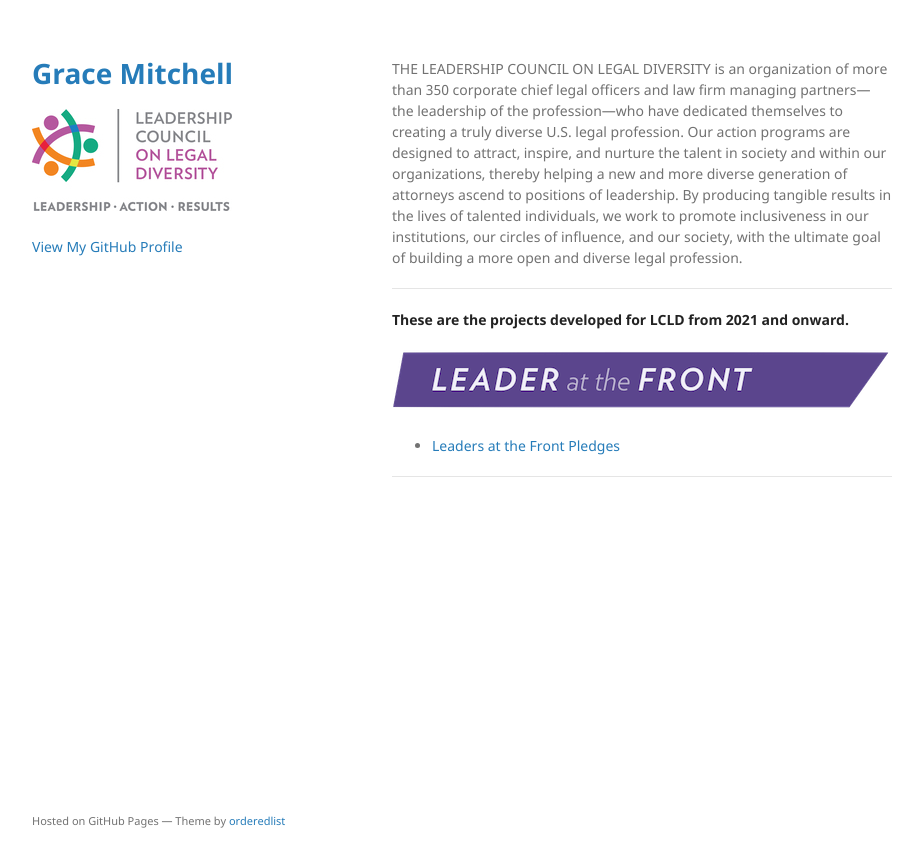
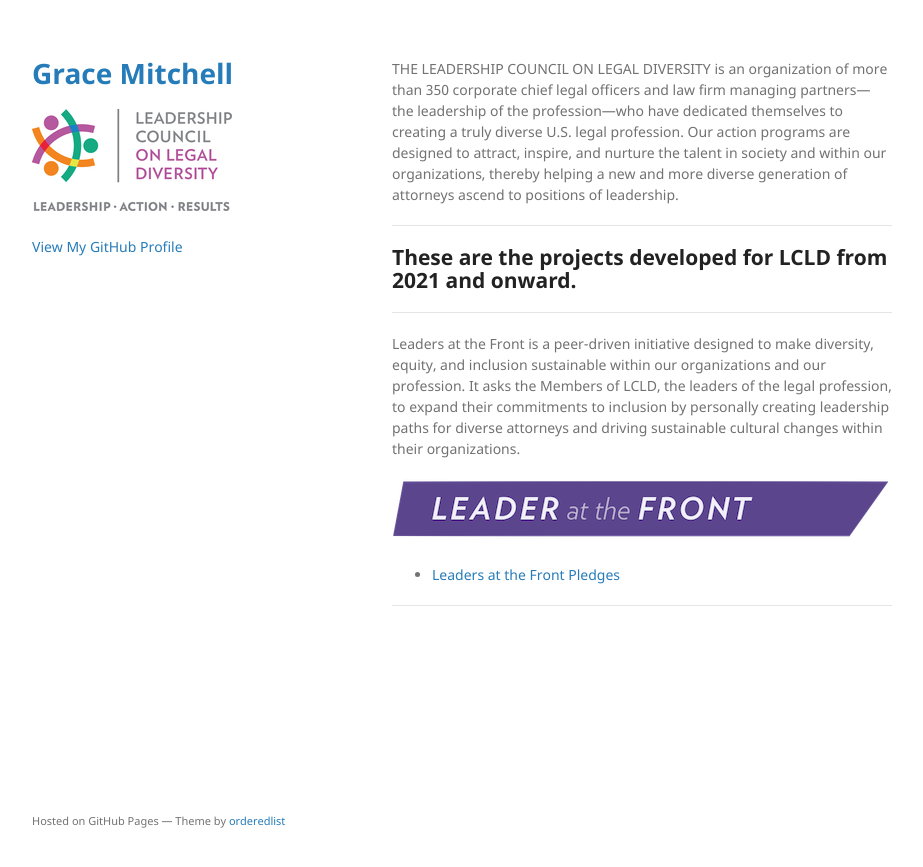
Before and after one commit to gymitchell95/gymitchell95.github.io, a Jekyll site: the page built from index.md, in a window 1280 px wide. Shown: the top 867 px of the page, without its empty margins (178-1101 px from the left). Built offline with Jekyll 4.4.1, drawn with Linux system fonts in a browser that asks for light colours; our own code applies the rules of GitHub Pages for plain Markdown files; the repository's description, which GitHub fills in, is left out.

Commit message:
Update index.md

```diff
--- a/index.md
+++ b/index.md
@@ -2,12 +2,17 @@
 title: Projects of Grace Mitchell
 ---
 
-THE LEADERSHIP COUNCIL ON LEGAL DIVERSITY is an organization of more than 350 corporate chief legal officers and law firm managing partners—the leadership of the profession—who have dedicated themselves to creating a truly diverse U.S. legal profession. Our action programs are designed to attract, inspire, and nurture the talent in society and within our organizations, thereby helping a new and more diverse generation of attorneys ascend to positions of leadership. By producing tangible results in the lives of talented individuals, we work to promote inclusiveness in our institutions, our circles of influence, and our society, with the ultimate goal of building a more open and diverse legal profession.
+THE LEADERSHIP COUNCIL ON LEGAL DIVERSITY is an organization of more than 350 corporate chief legal officers and law firm managing partners—the leadership of the profession—who have dedicated themselves to creating a truly diverse U.S. legal profession. Our action programs are designed to attract, inspire, and nurture the talent in society and within our organizations, thereby helping a new and more diverse generation of attorneys ascend to positions of leadership.
 
 
 ---
 
 **These are the projects developed for LCLD from 2021 and onward.**
+---
+
+---
+
+Leaders at the Front is a peer-driven initiative designed to make diversity, equity, and inclusion sustainable within our organizations and our profession. It asks the Members of LCLD, the leaders of the legal profession, to expand their commitments to inclusion by personally creating leadership paths for diverse attorneys and driving sustainable cultural changes within their organizations.
 
 ![My Picture](/Pics/Leader_at_the_Front_Band_sRCu8Qp.png)
 
```
